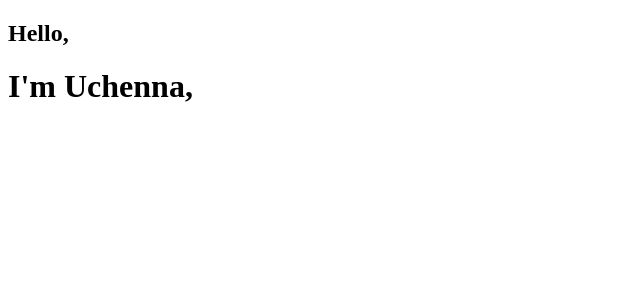
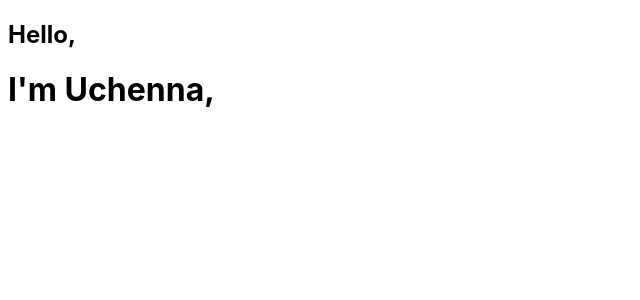
Before and after one commit to josebright/portfolio, a Next.js app: page / in a window 1280 px wide. Shown: the top 300 px of the page, without its empty margins (0-640 px from the left). Built offline with nearby package versions, Linux system fonts and the light colour scheme.

Commit message:
css module

```diff
--- a/src/pages/index.tsx
+++ b/src/pages/index.tsx
@@ -1,6 +1,6 @@
 import Head from 'next/head'
 import { Inter } from '@next/font/google'
-import styles from '@/styles/Home.module.css'
+import styles from '../styles/Home.module.css'
 
 const inter = Inter({ subsets: ['latin'] })
 
@@ -10,14 +10,14 @@ export default function Home() {
   const fName: string = "Uchenna";
 
   return (
-    <>
+    <div className={styles.body}>
       <Head>
         <title>{ profile }</title>
         <meta name="description" content="Uchenna Bright Ugwumadu" />
         <meta name="viewport" content="width=device-width, initial-scale=1" />
         <link rel="icon" href="/favicon.ico" />
       </Head>
-      <main>
+      <main >
         <div>
           <h2>Hello,</h2>
           <h1>I'm { fName },</h1>
@@ -27,6 +27,6 @@ export default function Home() {
           </p>
         </div>
       </main>
-    </>
+    </div>
   )
 }
--- /dev/null
+++ b/src/styles/Home.module.css
@@ -0,0 +1,11 @@
+.body {
+    font-family: 'SF Pro Text', 'SF Pro Icons', 'Helvetica Neue', 'Helvetica',
+      'Arial', sans-serif;
+    padding: 0;
+    margin: 0;
+  }
+
+  .error {
+    color: white;
+    background-color: red;
+  }
```
